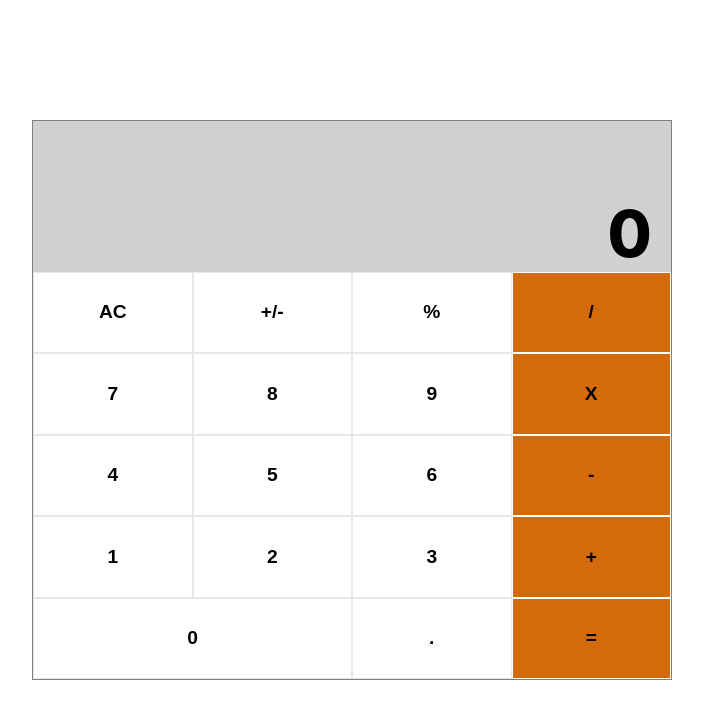
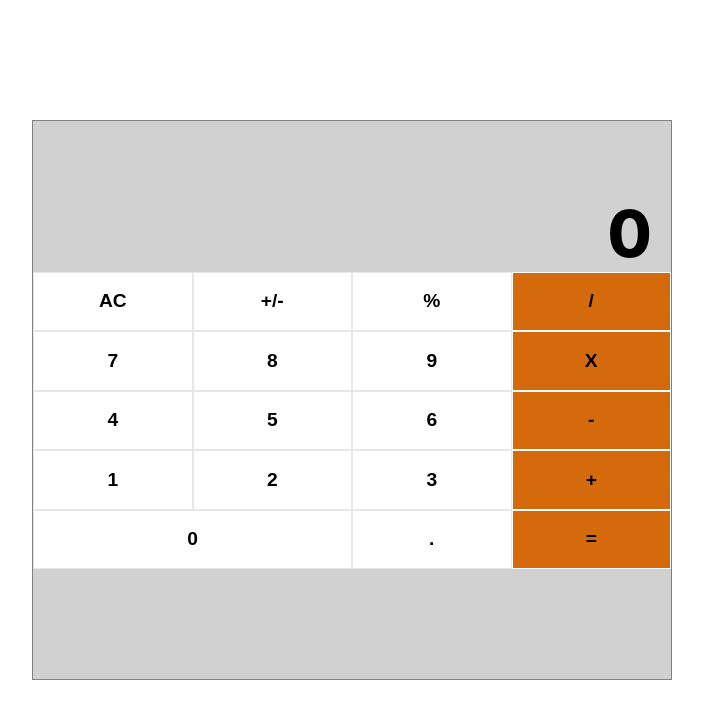
Before and after one commit to uisendy/math-magicians, a React (Create React App) app: page / in a window 1280 px wide. Shown: the top 718 px of the page, without its empty margins (288-991 px from the left). Built offline with nearby package versions, Linux system fonts and the light colour scheme.

Commit message:
[calc-func]: Update: Pass props,

```diff
--- a/src/components/calculator/Buttons.js
+++ b/src/components/calculator/Buttons.js
@@ -1,11 +1,18 @@
 import React from 'react';
 import Button from './Button';
 
-const Buttons = ({ operandsAndOperators }) => (
-  <div className="calc-keys">
-    {operandsAndOperators.map((calcKeys, index) => (
-      <Button value={calcKeys} id={index} key={calcKeys} />
-    ))}
+const Buttons = ({ operandsAndOperators, handleClick }) => (
+  <div className="button__container">
+    <div className="calc-keys">
+      {operandsAndOperators.map((calcKeys, index) => (
+        <Button
+          value={calcKeys}
+          id={index}
+          key={calcKeys}
+          handleClick={handleClick}
+        />
+      ))}
+    </div>
   </div>
 );
 
```
